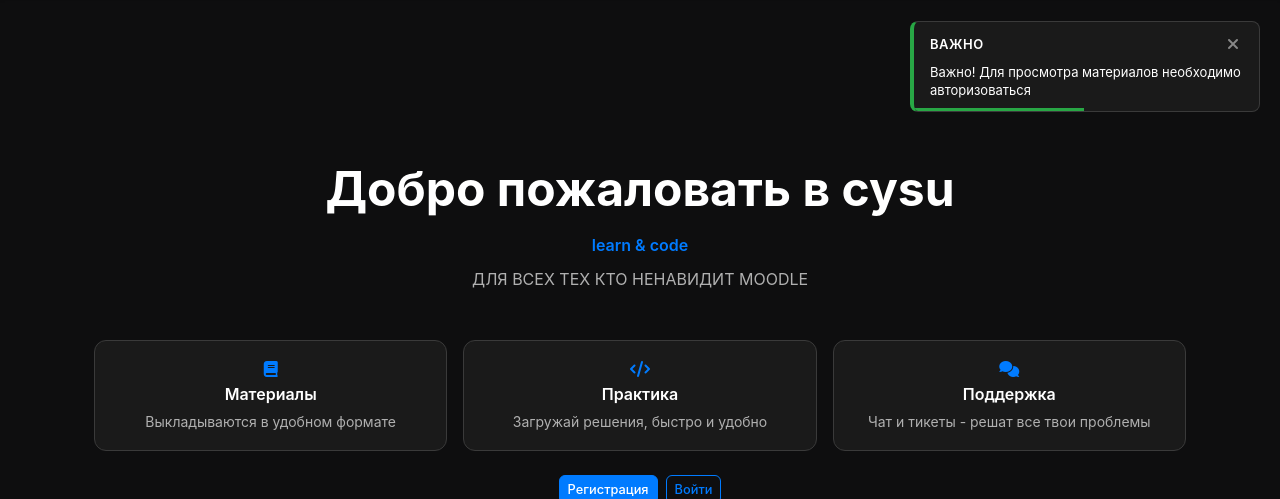
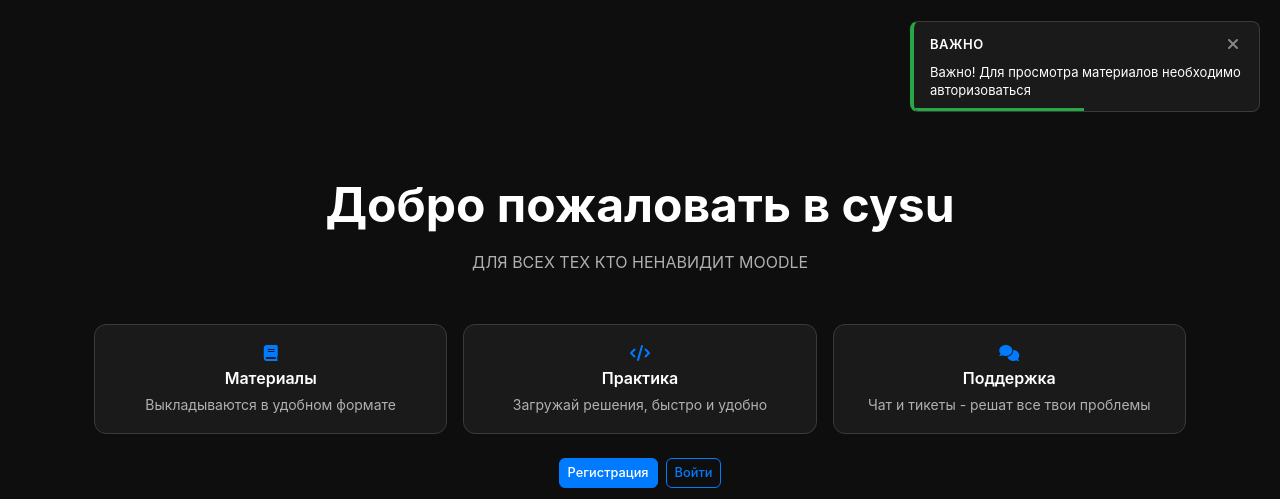
Before and after one commit to switchxc/EduFlow, a Flask app: page / in a window 1280 px wide. Shown: the part 59-558 px from the top of the page. Run offline with Flask 3, Linux system fonts and the light colour scheme; data that the repository does not hold is empty; some libraries are stand-ins or nearby versions.

Commit message:
Обновление 1.6.4

```diff
--- a/app/templates/index.html
+++ b/app/templates/index.html
@@ -10,7 +10,6 @@
             <!-- Заголовок -->
             <div class="mb-5">
                 <h1 class="display-5 fw-bold text-white mb-3">Добро пожаловать в cysu</h1>
-                <p class="text-primary fw-semibold mb-2">learn & code</p>
                 <p class="text-muted">ДЛЯ ВСЕХ ТЕХ КТО НЕНАВИДИТ MOODLE</p>
             </div>
 
--- a/requirements.txt
+++ b/requirements.txt
@@ -10,3 +10,4 @@ email-validator==2.1.0
 Flask-Mail==0.9.1
 yookassa==3.0.0
 requests==2.31.0
+python-dotenv==1.0.0
```
Also changed, not shown: README.md, 1 other file.
